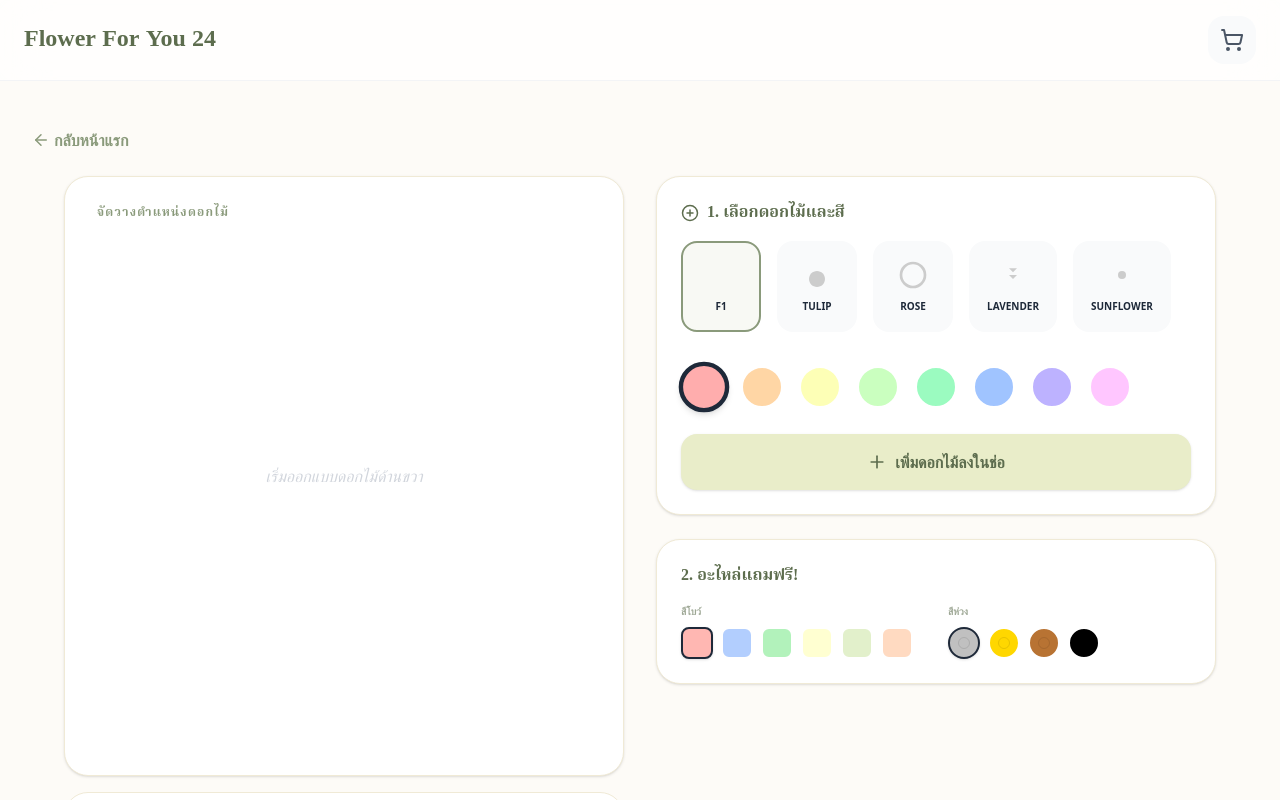
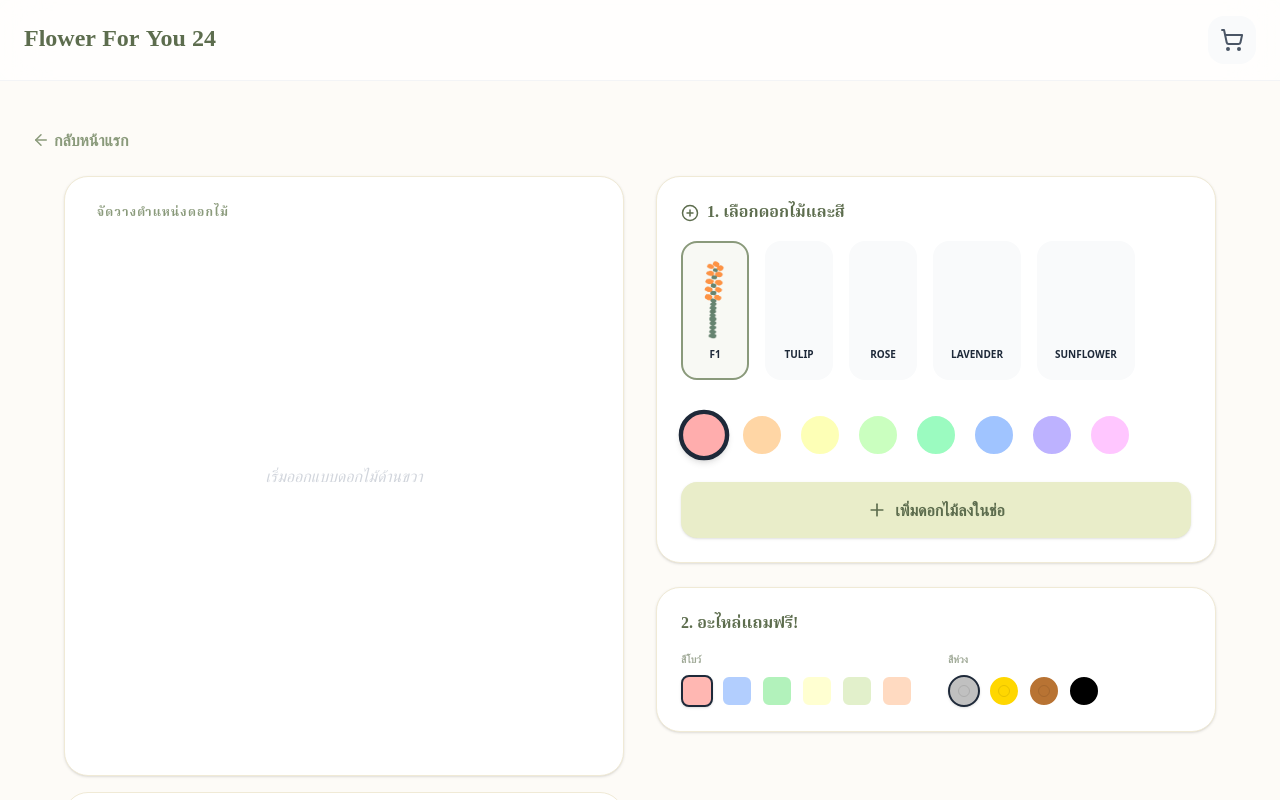
Before and after one commit to Pimvichada/my-flower-app, a React (Vite) app: page / in a window 1280 px wide. Both pictures are taken after a click on the button "ออกแบบเอง (Custom)". Shown: the top 800 px of the page. Built offline with nearby package versions, Linux system fonts and the light colour scheme.

Commit message:
add flower png

```diff
--- a/src/App.jsx
+++ b/src/App.jsx
@@ -1,5 +1,6 @@
 import React, { useState, useEffect, useRef } from 'react';
 import payment from './assets/payment.jpg';
+import f1 from './assets/f1.png';
 
 
 import {
@@ -29,19 +30,29 @@ import {
   Clock
 } from 'lucide-react';
 
+//import Scene Components...
+
 // --- Constants & Config ---
 const SHIPPING_FEE = 25;
 const BASE_FLOWERS_COUNT = 5;
 const BASE_PRICE = 69;
 const ADDITIONAL_FLOWER_PRICE = 10;
 
-const FLOWER_TYPES = [
+const FLOWER_TYPES1 = [
  {
   id: 'f1',
   name: 'f1',
   color: '#FFF9C4',
-  img: './assets/icons/f1.png' // เปลี่ยนจาก svg เป็นที่อยู่ไฟล์ภาพ
+  img: <img src={f1} alt="f1" className="w-full h-full opacity-80" />,
 },
+  { id: 'f2', name: 'Tulip', color: '#FFCDD2', svg: 'M12 21c-3.3 0-6-2.7-6-6 0-3.3 2.7-6 6-6s6 2.7 6 6-2.7 6-6 6z' },
+  { id: 'f3', name: 'Rose', color: '#F8BBD0', svg: 'M12 2a10 10 0 1 0 10 10A10 10 0 0 0 12 2zm0 18a8 8 0 1 1 8-8 8 8 0 0 1-8 8z' },
+  { id: 'f4', name: 'Lavender', color: '#E1BEE7', svg: 'M12 2v20M9 7l3 3 3-3M9 12l3 3 3-3' },
+  { id: 'f5', name: 'Sunflower', color: '#FFE082', svg: 'M12 12m-3 0a3 3 0 1 0 6 0a3 3 0 1 0 -6 0' }
+];
+
+const FLOWER_TYPES = [
+  { id: 'f1', name: 'Daisy', color: '#FFF9C4', svg: 'M12 12c2.2 0 4-1.8 4-4s-1.8-4-4-4-4 1.8-4 4 1.8 4 4 4z M12 12c0 2.2 1.8 4 4 4s4-1.8 4-4-1.8-4-4-4-4 1.8-4 4z M12 12c-2.2 0-4 1.8-4 4s1.8 4 4 4 4-1.8 4-4-1.8-4-4-4z M12 12c0-2.2-1.8-4-4-4s-4 1.8-4 4 1.8 4 4 4z' },
   { id: 'f2', name: 'Tulip', color: '#FFCDD2', svg: 'M12 21c-3.3 0-6-2.7-6-6 0-3.3 2.7-6 6-6s6 2.7 6 6-2.7 6-6 6z' },
   { id: 'f3', name: 'Rose', color: '#F8BBD0', svg: 'M12 2a10 10 0 1 0 10 10A10 10 0 0 0 12 2zm0 18a8 8 0 1 1 8-8 8 8 0 0 1-8 8z' },
   { id: 'f4', name: 'Lavender', color: '#E1BEE7', svg: 'M12 2v20M9 7l3 3 3-3M9 12l3 3 3-3' },
@@ -93,11 +104,13 @@ const FallingBackground = () => {
     const newPetals = Array.from({ length: 25 }).map((_, i) => ({
       id: i,
       left: Math.random() * 100,
-      delay: Math.random() * 15,
+      delay: Math.random() * -100,
       duration: 5 + Math.random() * 12, // Faster than before but still smooth
       size: 40 + Math.random() * 45, // Larger flowers as requested
       color: COLORS[Math.floor(Math.random() * COLORS.length)],
       rotation: Math.random() * 360,
+      //////
+      // flowerType: FLOWER_TYPES[Math.floor(Math.random() * FLOWER_TYPES.length)].img
       flowerType: FLOWER_TYPES[Math.floor(Math.random() * FLOWER_TYPES.length)].svg
     }));
     setPetals(newPetals);
@@ -159,7 +172,7 @@ const HomeView = ({ onStartCustom, onGoCatalog }) => (
 
     <div className="mb-12 animate-fade-in text-[#5D6D4E] z-10 relative">
       <h1 className="text-6xl md:text-8xl font-serif mb-6 tracking-wide drop-shadow-md">Flower For You 24</h1>
-      <p className="text-xl md:text-2xl font-light italic opacity-80 tracking-widest">ลูกปัดดอกไม้แฮนด์เมดด้วยหัวใจ</p>
+      <p className="text-xl md:text-2xl font-light italic opacity-80 tracking-widest text-[#99908c] ">ลูกปัดดอกไม้แฮนด์เมดด้วยหัวใจ</p>
     </div>
 
     <div className="flex flex-col sm:flex-row gap-6 z-10 relative">
@@ -168,6 +181,7 @@ const HomeView = ({ onStartCustom, onGoCatalog }) => (
         className="px-12 py-6 bg-[#8A9A7B] text-white rounded-full hover:bg-[#6D7D5E] transition-all shadow-xl hover:shadow-2xl flex items-center justify-center gap-3 font-bold active:scale-95 text-xl"
       >
         <Plus size={24} /> ออกแบบเอง (Custom)
+
       </button>
       <button
         onClick={onGoCatalog}
@@ -184,7 +198,7 @@ const HomeView = ({ onStartCustom, onGoCatalog }) => (
 );
 
 const CustomizerView = ({ flowers, setFlowers, ribbon, setRibbon, ring, setRing, onAdd, onBack, editingId }) => {
-  const [selectedType, setSelectedType] = useState(FLOWER_TYPES[0]);
+  const [selectedType, setSelectedType] = useState(FLOWER_TYPES1[0]);
   const [selectedColor, setSelectedColor] = useState(COLORS[0]);
   const [draggingId, setDraggingId] = useState(null);
   const [isCapturing, setIsCapturing] = useState(false);
@@ -274,6 +288,7 @@ const CustomizerView = ({ flowers, setFlowers, ribbon, setRibbon, ring, setRing,
       <div className="max-w-6xl mx-auto grid grid-cols-1 lg:grid-cols-2 gap-8">
         <div className="flex flex-col gap-4">
           <div ref={previewRef} className="bg-white rounded-3xl shadow-sm border border-[#F0EAD6] relative aspect-[4/5] md:h-[600px] overflow-hidden select-none touch-none" style={{ touchAction: 'none' }}>
+
             <h3 className="absolute top-6 left-6 text-[#8A9A7B] font-bold uppercase tracking-widest text-xs z-20 bg-white/80 px-2 py-1 rounded ">
               จัดวางตำแหน่งดอกไม้
             </h3>
@@ -336,9 +351,12 @@ const CustomizerView = ({ flowers, setFlowers, ribbon, setRibbon, ring, setRing,
           <section className="bg-white p-6 rounded-3xl border border-[#F0EAD6] shadow-sm">
             <h4 className="font-bold text-[#5D6D4E] mb-4 flex items-center gap-2"><PlusCircle size={18}/> 1. เลือกดอกไม้และสี</h4>
             <div className="flex gap-4 mb-6 overflow-x-auto pb-2 no-scrollbar">
-              {FLOWER_TYPES.map(type => (
-                <button key={type.id} onClick={() => setSelectedType(type)} className={`p-4 rounded-2xl border-2 transition-all flex-shrink-0 flex flex-col items-center gap-2 min-w-[80px] ${selectedType.id === type.id ? 'border-[#8A9A7B] bg-[#F8F9F4]' : 'border-transparent bg-gray-50'}`}>
-                  <svg width="32" height="32" viewBox="0 0 24 24" fill={selectedType.id === type.id ? selectedColor : '#ccc'}><path d={type.svg} /></svg>
+              {FLOWER_TYPES1.map(type => (
+                <button key={type.id} onClick={() => setSelectedType(type)} className={`p-4 rounded-2xl border-2 transition-all flex-shrink-0 flex flex-col items-center gap-2 min-w-[8px]  ${selectedType.id === type.id ? 'border-[#8A9A7B] bg-[#F8F9F4]' : 'border-transparent bg-gray-50'}`}>
+                  {/* <svg width="32" height="32" viewBox="0 0 24 24" fill={selectedType.id === type.id ? selectedColor : '#ccc'}><path d={type.svg} /></svg> */}
+
+                  <div className="w-8 h-20">{type.img}</div>
+
                   <span className="text-[10px] font-bold uppercase">{type.name}</span>
                 </button>
               ))}
--- /dev/null
+++ b/src/components/Home.jsx
@@ -0,0 +1,11 @@
+import React from 'react'
+
+function Home() {
+  return (
+    <div>
+
+    </div>
+  )
+}
+
+export default Home
```
